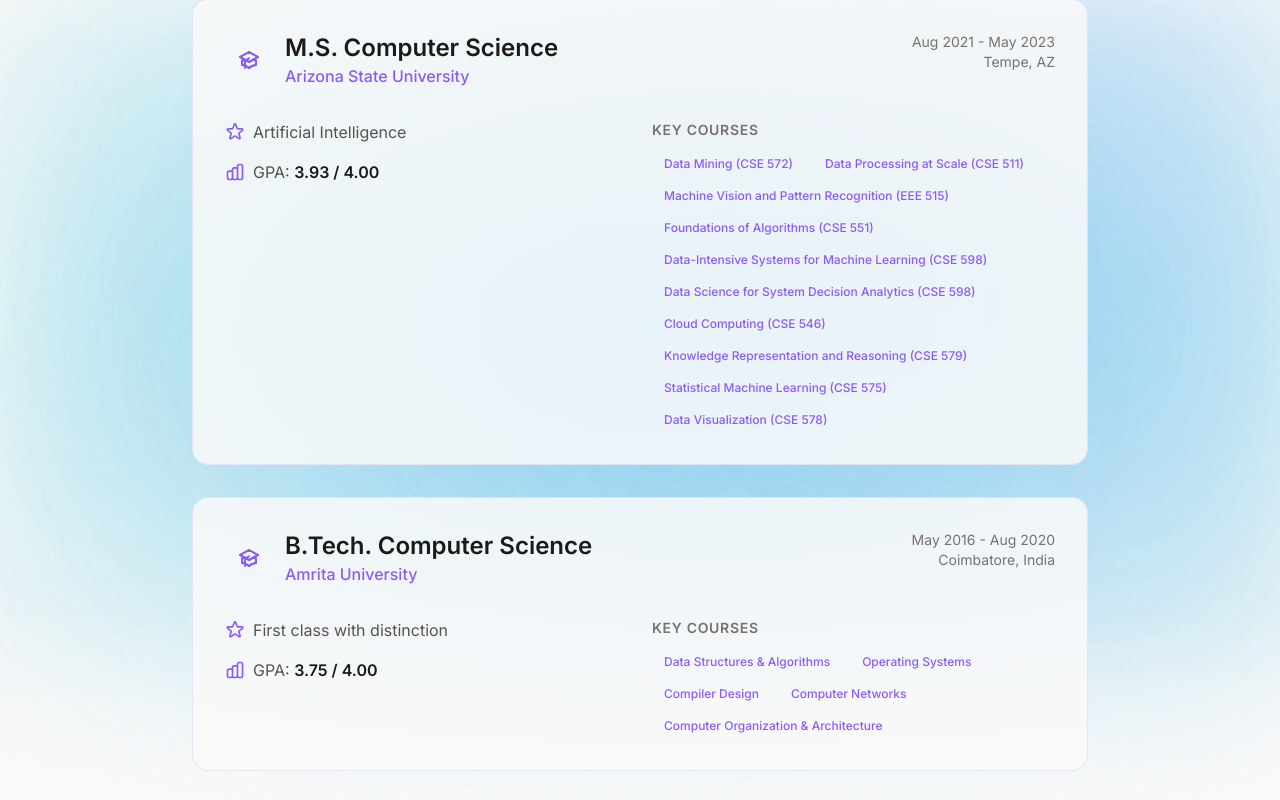
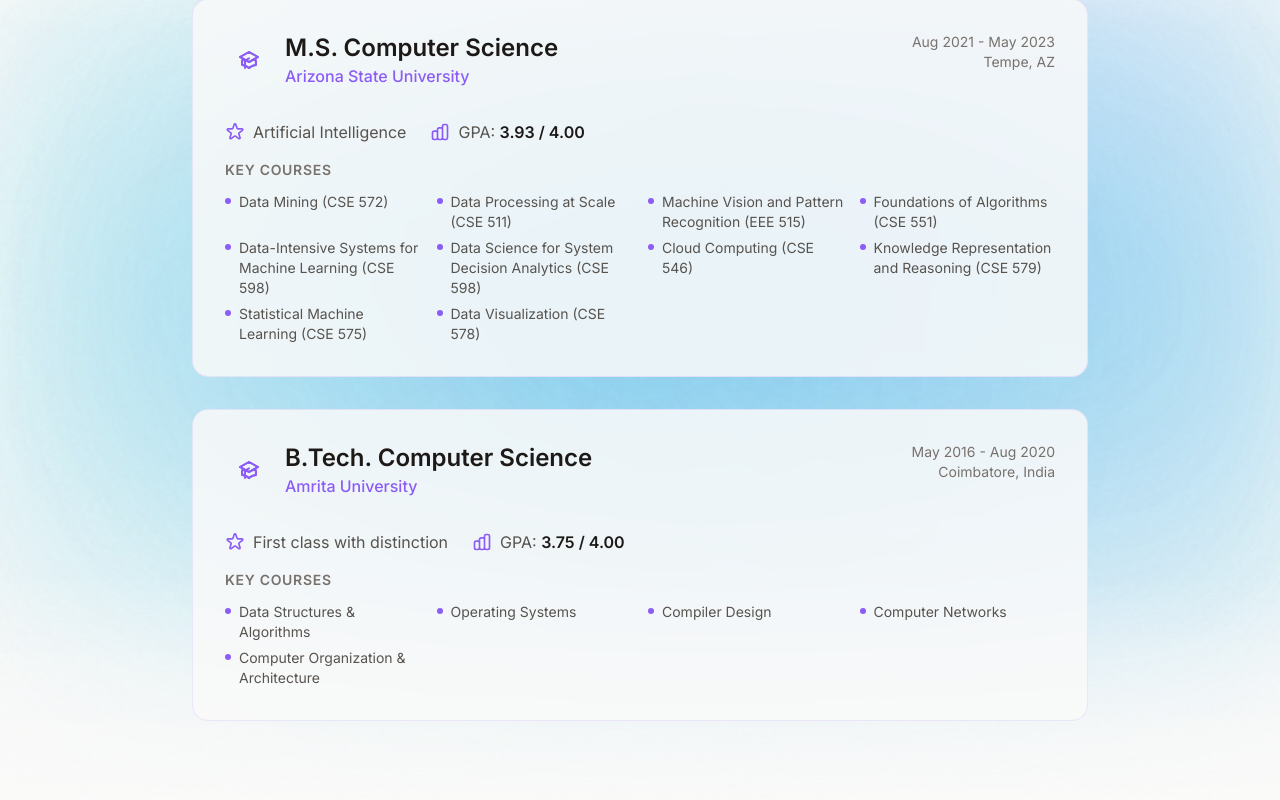
Before and after one commit to rmukhop3/rmukhop3.github.io, a Next.js app: page / in a window 1280 px wide. Shown: the part 5320-6120 px from the top of the page. Built offline with nearby package versions, Linux system fonts and the light colour scheme.

Commit message:
chore: remove Academic Coursework and format Education Section

```diff
--- a/src/app/page.tsx
+++ b/src/app/page.tsx
@@ -6,7 +6,6 @@
 import GitHubStats from '@/components/sections/GitHubStats'
 import Education from '@/components/sections/Education'
 import Publications from '@/components/sections/Publications'
-import Courses from '@/components/sections/Courses'
 import Certifications from '@/components/sections/Certifications'
 import Contact from '@/components/sections/Contact'
 import Footer from '@/components/Footer'
@@ -24,7 +23,6 @@
       <Publications />
       <Projects />
       <GitHubStats />
-      <Courses />
       <Certifications />
       <Contact />
       <Footer />
--- a/src/components/sections/Education.tsx
+++ b/src/components/sections/Education.tsx
@@ -84,9 +84,9 @@
                   </div>
 
                   {/* Details */}
-                  <div className="grid md:grid-cols-2 gap-6">
-                    {/* Left column */}
-                    <div className="space-y-4">
+                  <div className="space-y-4">
+                    {/* Top row - Specialization and GPA */}
+                    <div className="flex flex-wrap gap-6">
                       {edu.specialization && (
                         <div className="flex items-center gap-2">
                           <Icon name="star" className="w-5 h-5 text-accent" />
@@ -106,22 +106,23 @@
                       )}
                     </div>
 
-                    {/* Right column - Courses */}
+                    {/* Courses - Full width grid */}
                     {edu.courses && edu.courses.length > 0 && (
                       <div>
                         <h4 className="text-sm font-semibold text-[var(--text-tertiary)] uppercase tracking-wider mb-3">
                           Key Courses
                         </h4>
-                        <div className="flex flex-wrap gap-2">
+                        <ul className="grid grid-cols-2 md:grid-cols-3 lg:grid-cols-4 gap-x-4 gap-y-1.5">
                           {edu.courses.map((course, i) => (
-                            <span
+                            <li
                               key={i}
-                              className="px-3 py-1 text-xs font-medium rounded-full bg-accent/10 text-accent"
+                              className="flex items-start gap-2 text-sm text-[var(--text-secondary)] group"
                             >
-                              {course}
-                            </span>
+                              <span className="w-1.5 h-1.5 rounded-full bg-accent flex-shrink-0 mt-1.5 group-hover:scale-125 transition-transform" />
+                              <span className="group-hover:text-accent transition-colors">{course}</span>
+                            </li>
                           ))}
-                        </div>
+                        </ul>
                       </div>
                     )}
                   </div>
```
